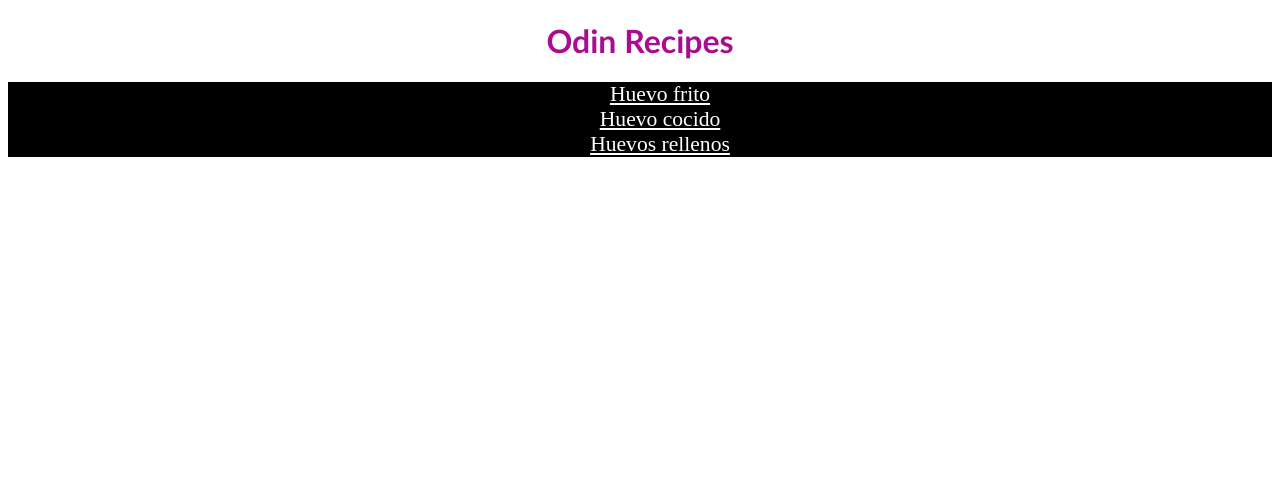
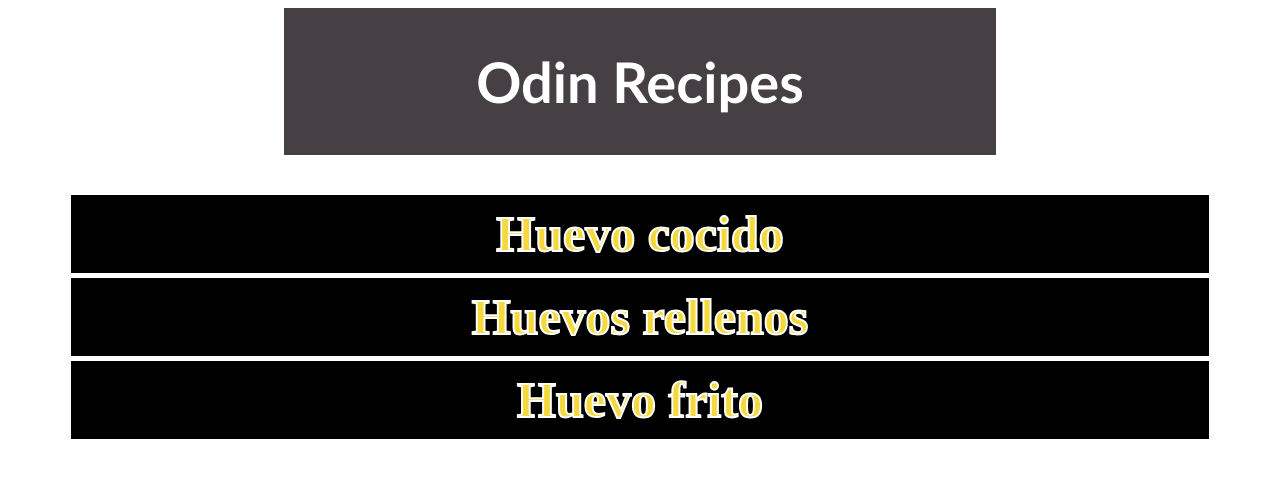
Before and after one commit to akiunnico/odin-recipes, a plain HTML site: page index.html in a window 1280 px wide. Drawn offline with Linux system fonts and the light colour scheme.

Commit message:
Style Odin Recipes

```diff
--- a/estilos.css
+++ b/estilos.css
@@ -1,25 +1,52 @@
 h1{
-    color: rgb(170, 12, 144);
+    background-color: rgb(70, 63, 68);
+    color: white;
     text-align: center;
+    width: 50%;
+    margin: 0 auto 40px;
+    padding: 40px;
+    font-size: 3.5em;
 }
 h2{
-    color: blue;
+    color: rgb(72, 72, 82);
 }
 h1,
 h2{
     font-family: 'Gill Sans', 'Gill Sans MT', Calibri, 'Trebuchet MS', sans-serif
 }
-p,
-li{
+
+.menu{
+    margin: 5px auto;
+    background-color: rgb(0,0,0);
+    padding: 10px;
+    list-style: none;
+    color: white;
+    text-align: center;
+}
+ul, ol{
+   padding: 0;
+   width: 90%;
+   margin: auto;
+}
+ul, ol, p{
     font-size: large;
-}
-div ul{
-    background-color: rgb(0,0,0);
-    text-align: center;
-
 }
 
 a{
-    font-size: larger;
-    color: white;
+    font-size: 50px;
+    font-weight: bold;
+    color: rgb(245, 217, 60);
+    text-decoration: none;
+    -webkit-text-stroke: 2px rgb(255, 255, 255);
 }
+.container{
+    width: 70%;
+    margin: 20px auto;
+    padding: 40px;
+    background-color: lightgrey;
+
+}
+img{
+    display: block;
+    margin: 0 auto 40px;
+}
--- a/index.html
+++ b/index.html
@@ -10,9 +10,9 @@
    <h1>Odin Recipes</h1>
    <div>
     <ul>
-        <li><a href="./recipes/huevo-frito.html">Huevo frito</a></li>
-        <li><a href="./recipes/huevo-cocido.html">Huevo cocido</a></li>
-        <li><a href="./recipes/huevos-rellenos.html">Huevos rellenos</a></li>
+        <li class="menu"><a href="./recipes/huevo-cocido.html">Huevo cocido</a></li>
+        <li class="menu"><a href="./recipes/huevos-rellenos.html">Huevos rellenos</a></li>
+        <li class="menu"><a href="./recipes/huevo-frito.html">Huevo frito</a></li>
     </ul>
    </div>
 
```
Also changed, not shown: recipes/huevo-cocido.html (+2 -0 lines), recipes/huevo-frito.html (+2 -0 lines), recipes/huevos-rellenos.html (+2 -0 lines).
